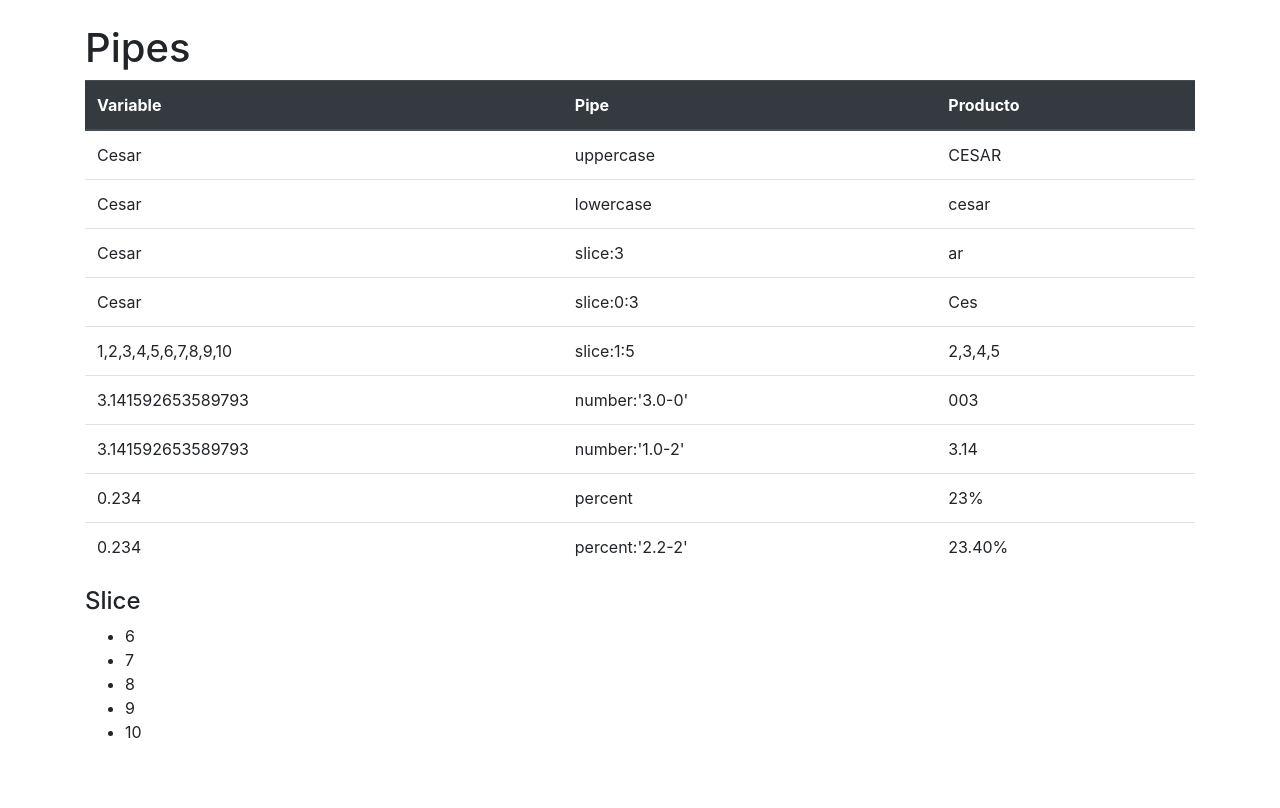
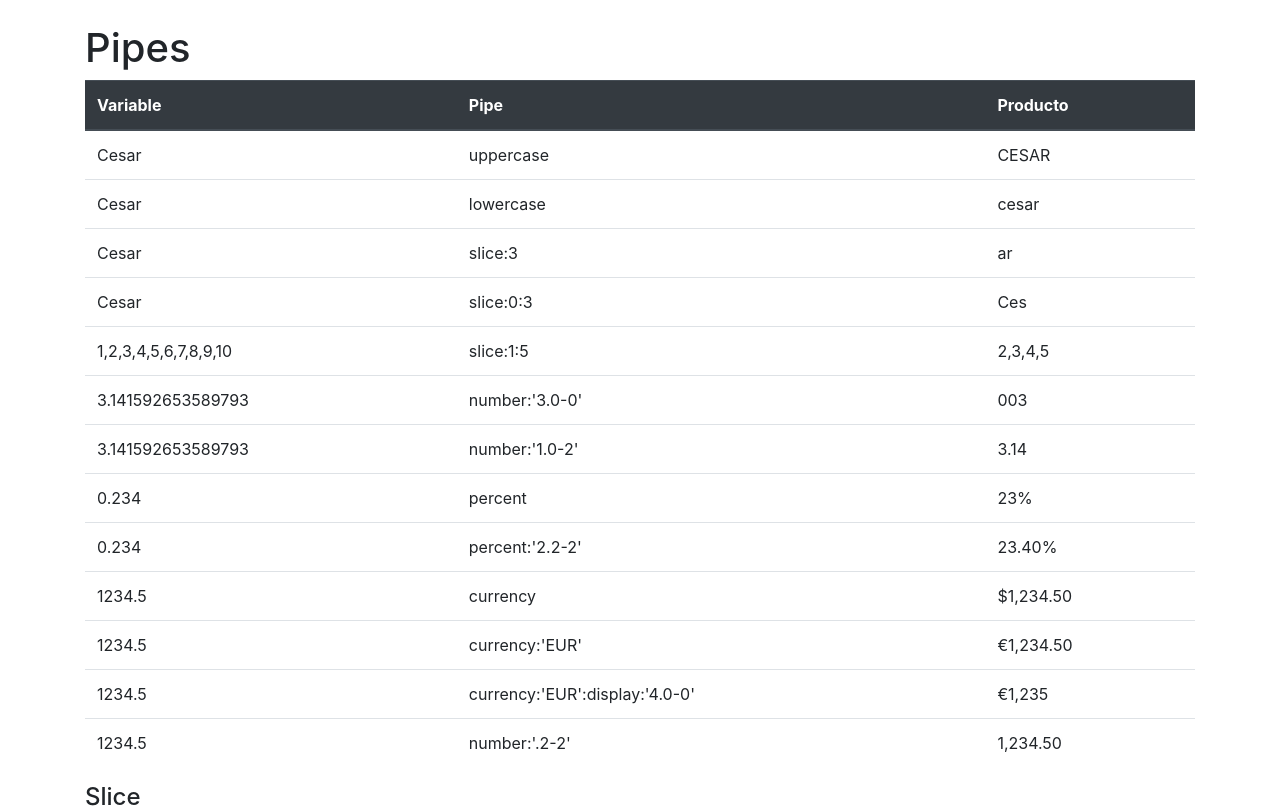
Before and after one commit to augustoqa/angular-pipes-03, an Angular app: page / in a window 1280 px wide. Shown: the top 808 px of the page. Built offline with nearby package versions, Linux system fonts and the light colour scheme.

Commit message:
Pipe Currency Moneda

```diff
--- a/src/app/app.component.html
+++ b/src/app/app.component.html
@@ -55,6 +55,26 @@
         <td>percent:'2.2-2'</td>
         <td>{{ a | percent:'2.2-2' }}</td>
       </tr>
+      <tr>
+        <td>{{ salario }}</td>
+        <td>currency</td>
+        <td>{{ salario | currency }}</td>
+      </tr>
+      <tr>
+        <td>{{ salario }}</td>
+        <td>currency:'EUR'</td>
+        <td>{{ salario | currency:'EUR' }}</td>
+      </tr>
+      <tr>
+        <td>{{ salario }}</td>
+        <td>currency:'EUR':display:'4.0-0'</td>
+        <td>{{ salario | currency:'EUR':display:'4.0-0' }}</td>
+      </tr>
+      <tr>
+        <td>{{ salario }}</td>
+        <td>number:'.2-2'</td>
+        <td>{{ salario | number:'.2-2' }}</td>
+      </tr>
     </tbody>
   </table>
 
--- a/src/app/app.component.ts
+++ b/src/app/app.component.ts
@@ -10,4 +10,5 @@
   arreglo = [1,2,3,4,5,6,7,8,9,10];
   PI = Math.PI;
   a = 0.234;
+  salario = 1234.5;
 }
```
